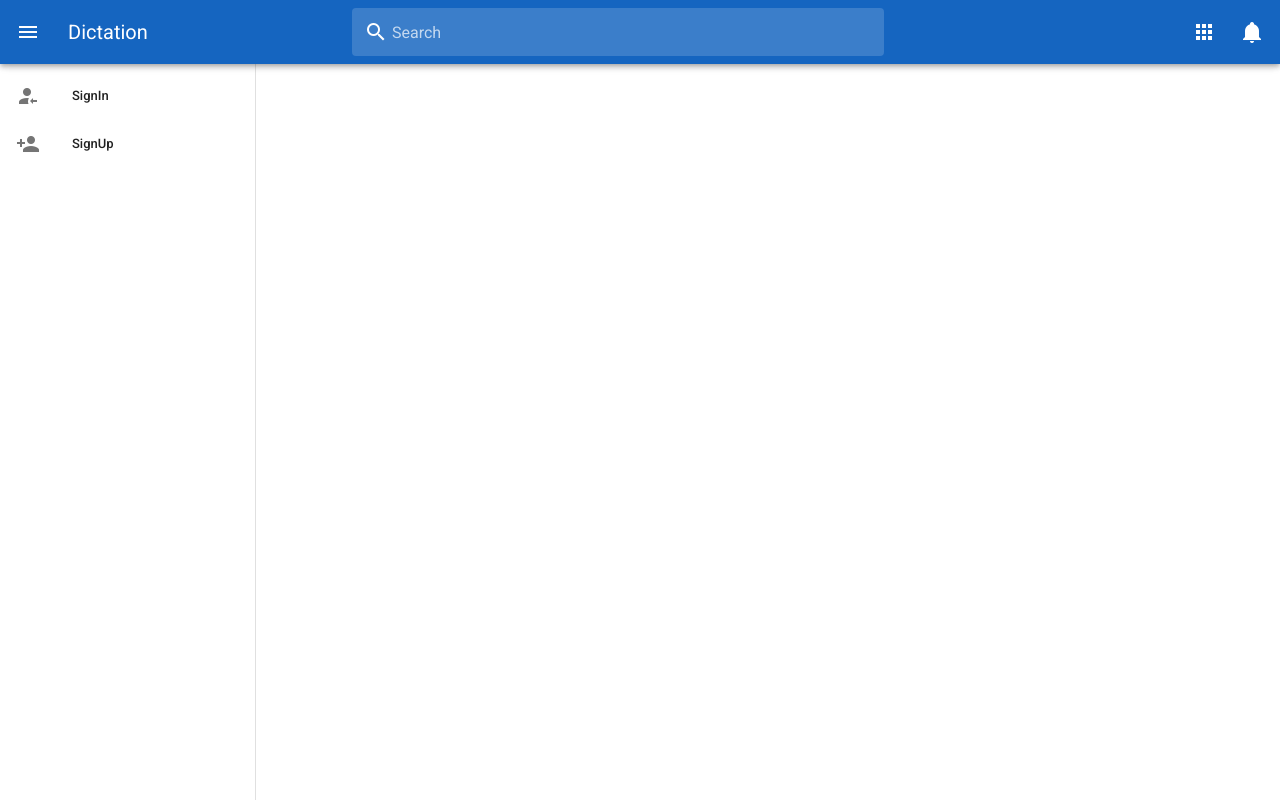
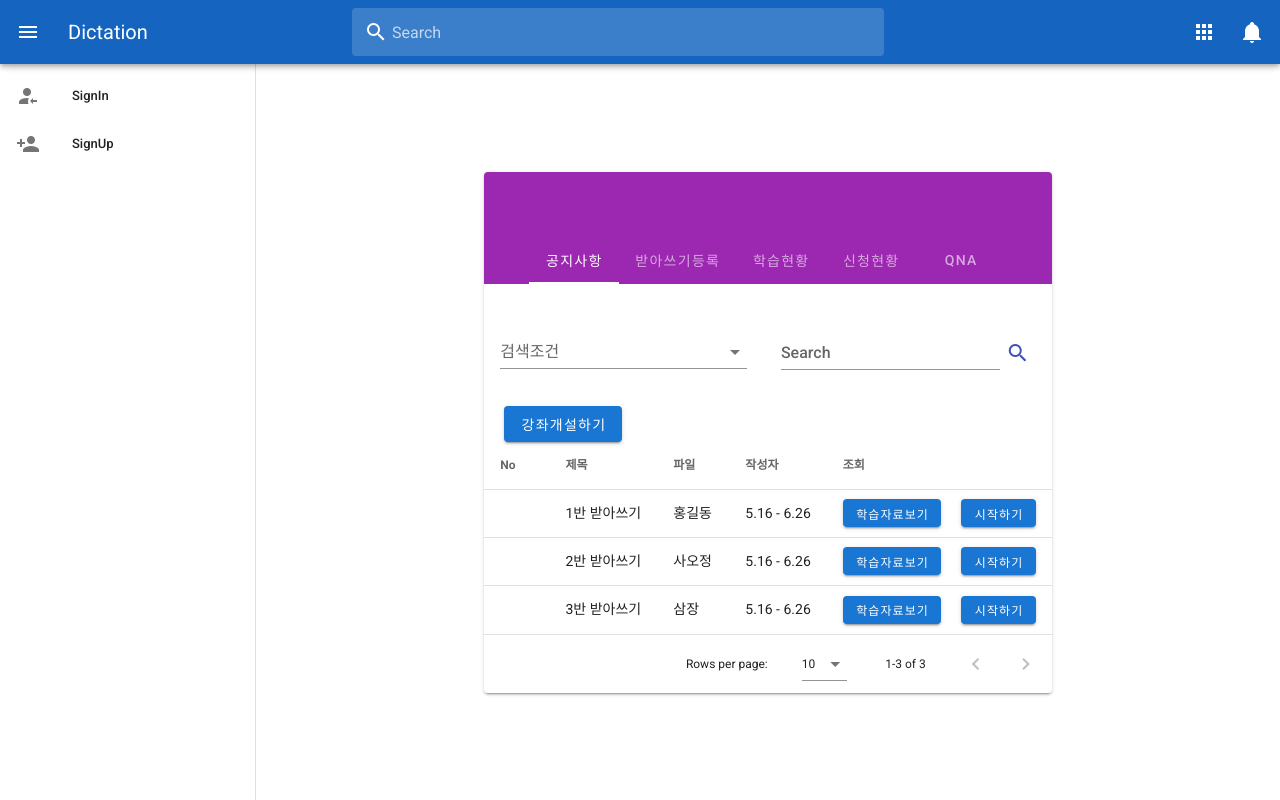
Before and after one commit to subeen1007/dictation-vue, a Vue app in the folder vue-dictation/: page /Teachermain in a window 1280 px wide. Built offline with nearby package versions, Linux system fonts and the light colour scheme.

Commit message:
강좌에 대한 리스트 띄움, 개설강좌입장, 받아쓰기 등록
1. 강좌리스트 띄움
2.개설강좌 리스트 띄움
3. 개설강좌 입장
-개설강좌 안에 들어가면 해당 강좌에 대한lecture_no이 세션값으로 넘겨짐
4. 받아쓰기 등록

```diff
--- a/vue-dictation/src/components/Home.vue
+++ b/vue-dictation/src/components/Home.vue
@@ -46,14 +46,14 @@
               <v-icon>mdi-magnify</v-icon>
             </v-btn>
           </v-card-title>
+          <!-- 강좌 리스트-->
           <v-data-table
             :headers="headers"
             :items="lectures"
             :search="search"
           >
-        <template v-slot:item.actions="{ item }">
-          <v-btn class="mr-5" small color="primary" @click="{item}" >학습자료보기</v-btn>
-          <v-btn small color="primary" @click="goCource()">시작하기</v-btn>
+        <template v-slot:item.actions="{}">
+          <v-btn class="mr-5" small color="primary" @click="gotmain()" >학습자료보기</v-btn>
         </template>
         </v-data-table>
         </v-card>
@@ -71,17 +71,26 @@
       ></v-text-field>
     </v-card-title>
     <v-btn small color="primary" dark class="ml-5" @click="gonewstudy()">강좌개설하기</v-btn>
+    <!-- 개설 강좌-->
     <v-data-table
       :headers="headers2"
-      :items="lecture2"
+      :items="mylectures"
       :search="search2"
-    ></v-data-table>
+    >
+    <template v-slot:item="row"><!--이렇게 해야td안에 들어감-->
+        <tr>
+          <td>{{row.item.lecture_no}}</td>
+          <td>{{row.item.lecture_nm}}</td>
+          <td>{{row.item.grade}}</td>
+          <td>{{row.item.teacher_nm}}</td>
+          <td>{{row.item.enroll_ed_dt}}</td>
+          <td>
+            <v-btn small color="primary" dark class="ml-5" @click="gotmain(row.item)">강좌로 들어가기</v-btn>
+          </td>
+        </tr>
+    </template>
+    </v-data-table>
     </v-card>
-    </v-tab-item>
-     <v-tab-item>
-     <v-card class="mx-auto">
-      <v-spacer></v-spacer>
-     </v-card>
     </v-tab-item>
     </v-tabs-items>
   </v-card>
@@ -92,18 +101,21 @@ import router from '../router'
   export default {
 
     data () {
-      this.$http.get('/api/lecture/list').then(res =>{
-          //console.log('status code: ${res.ban}');
-          this.lectures=res.data;
-          //console.log(this.lectures);
-          //console.log(this.lecture[1].lecture_no);
-      })
       return {
         tabs: null,
-        searchs:["조건1","조건2","조건3"],
+        searchs:["제목","선생님","학년"],
         search: '',
         courseTabs: ["강좌리스트", "개설강좌"],
         headers: [
+          { text: '강좌코드', value: 'lecture_no' },
+          { text: '강좌명', value: 'lecture_nm' },
+          { text: '학년', value: 'grade' },
+          { text: '선생님', value: 'teacher_nm' },
+          { text: '신청기간', value: 'enroll_ed_dt' },
+          { text: '강좌선택', value: 'actions', sortable: false },
+        ],
+        headers2: [
+          { text: '강좌코드', value: 'lecture_no' },
           { text: '강좌명', value: 'lecture_nm' },
           { text: '학년', value: 'grade' },
           { text: '선생님', value: 'teacher_nm' },
@@ -113,59 +125,39 @@ import router from '../router'
         lectures:[
 
         ],
-        desserts: [
-          {
-            courseName: '1반 받아쓰기',
-            grade: 1,
-            teacher: "홍길동",
-            courseDate: "5.16 - 6.26",
+        mylectures:[
 
-          },
-          {
-            courseName: '2반 받아쓰기',
-            grade: 1,
-            teacher: "사오정",
-            courseDate: "5.16 - 6.26",
+        ],
 
-          },
-          {
-            courseName: '3반 받아쓰기',
-            grade: 1,
-            teacher: "삼장",
-            courseDate: "5.16 - 6.26",
-
-          },
-        ],
-        headers2: [
-          {
-            text: '강좌명',
-            align: 'start',
-            sortable: false,
-            value: 'lecture_nm',
-          },
-          { text: '학년', value: 'grade' },
-          { text: '반', value: 'ban' },
-          { text: '선생님', value: 'kor_nm' },
-          { text: '신청기간', value: 'lecture_level' },
-          { text: '강좌선택', value: 'lecture_level' },
-        ],
-        lecture2: [
-        {
-            lecture_nm:'2',
-            grade: 1,
-            ban: 5,
-            kor_nm: '강대성',
-            lecture_level: '70점',
-        },
-        ],
       }
     },
+    created(){
+    this.$http.get('/api/lecture/list').then(res =>{
+          console.log('status code: ${res.ban}');
+          this.lectures=res.data;
+          //console.log(res);
+          //alert(JSON.stringify(this.lectures));
+    })
+    this.$http.get('/api/lecture/teach_mylec').then(res =>{
+          //console.log('status code: ${res.ban}');
+          this.mylectures=res.data;
+          //console.log(res);
+          //alert(JSON.stringify(this.lectures));
+    })
+  },
     methods: {
       gonewstudy(){
         router.push({name: 'stwr'});
       },
-      goCource() {
-        router.push({name: 'sWrite'});
+      gotmain(item){
+        this.$http.get(`/api/lecture/lecture_no/${item.lecture_no}`).then(res =>{
+          //console.log('status code: ${res.ban}');
+          //this.mylectures=res.data;
+          console.log(res);
+          //alert(JSON.stringify(this.lectures));
+        })
+        console.log(item.lecture_no);
+        router.push({name: 'tmain'});
       }
     }
   }
--- a/vue-dictation/src/components/StudyWrite.vue
+++ b/vue-dictation/src/components/StudyWrite.vue
@@ -115,7 +115,7 @@ import router from '../router'
 
           this.$http.post('/api/lecture', this.lecture).then(res =>{
               console.log(res);
-              router.push({name: 'stwr'});
+              router.push({name: 'Home'});
           }).catch(err=>{
               console.error(err);
           })
--- /dev/null
+++ b/vue-dictation/src/components/Teachermain.vue
@@ -0,0 +1,225 @@
+<template>
+  <v-card class="mx-auto">
+    <v-toolbar
+      color="purple"
+      dark
+      flat
+    >
+
+
+      <template v-slot:extension>
+        <v-tabs
+          v-model="tabs"
+          centered
+        >
+          <v-tab
+            v-for="courseTab in courseTabs"
+            :key="courseTab"
+          >
+            {{courseTab}}
+          </v-tab>
+        </v-tabs>
+      </template>
+    </v-toolbar>
+
+
+
+    <v-tabs-items v-model="tabs">
+
+      <v-tab-item>
+        <v-card>
+          <v-card-title>
+             <v-select
+              class="float-left mt-6"
+              v-model="searchs"
+              :items="searchs"
+              label="검색조건"
+            ></v-select>
+            <v-spacer></v-spacer>
+            <v-text-field
+              v-model="search"
+              label="Search"
+              single-line
+              hide-details
+            ></v-text-field>
+            <v-btn icon color="indigo" class="pt-4">
+              <v-icon>mdi-magnify</v-icon>
+            </v-btn>
+          </v-card-title>
+
+            <v-btn color="primary" dark class="ml-5">강좌개설하기</v-btn>
+
+          <v-data-table
+            :headers="headers"
+            :items="desserts"
+            :search="search"
+          >
+        <template v-slot:item.actions="{ item }">
+          <v-btn class="mr-5" small color="primary" @click="{item}" >학습자료보기</v-btn>
+          <v-btn small color="primary" @click="goCource()">시작하기</v-btn>
+        </template>
+        </v-data-table>
+        </v-card>
+      </v-tab-item>
+     <v-tab-item>
+          <v-card class="mx-auto">
+              <!--
+    <div id="choice">
+      <v-layout wrap align-center>
+        <v-flex xs12 sm6 d-flex>
+          <v-select
+            :items="items"
+            label="단계를 선택하세요."
+          ></v-select>
+        </v-flex>`
+      </v-layout>
+    </div>
+    -->
+    <v-form class="mt-12 pt-4 pr-4 pl-4">
+    <div v-for="item in lecture2" :key="item.question_no">
+    <v-file-input @change="processFile($event)" label="upload"></v-file-input>
+    <span>{{item.question_no + ". 받아쓰기 정답등록"}}</span>
+    <v-text-field
+        :headers="headers2"
+        :items="lecture2"
+        label="정답"
+        outlined
+        v-model="item.question"
+        dense>
+    ></v-text-field>
+    </div>
+    <v-flex class="text-center">
+        <v-btn width="270" color="primary" x-large @click="test()">등록</v-btn>
+    </v-flex>
+ </v-form>
+    </v-card>
+    </v-tab-item>
+     <v-tab-item>
+     <v-card class="mx-auto">
+      <v-spacer></v-spacer>
+       <v-data-table
+        :headers="headers3"
+        :items="lecture3"
+        :search="search3"
+       ></v-data-table>
+     </v-card>
+    </v-tab-item>
+    </v-tabs-items>
+  </v-card>
+</template>
+
+<script>
+import router from '../router'
+  export default {
+    data () {
+      return {
+        tabs: null,
+        searchs:["조건1","조건2","조건3"],
+        search: '',
+        courseTabs: ["공지사항", "받아쓰기등록","학습현황","신청현황","QnA"],
+        headers: [
+          { text: 'No', value: 'Number' },
+          { text: '제목', value: 'courseName' },
+          { text: '파일', value: 'teacher' },
+          { text: '작성자', value: 'courseDate' },
+          { text: '조회', value: 'actions', sortable: false },
+        ],
+        desserts: [
+          {
+            courseName: '1반 받아쓰기',
+            grade: 1,
+            teacher: "홍길동",
+            courseDate: "5.16 - 6.26",
+
+          },
+          {
+            courseName: '2반 받아쓰기',
+            grade: 1,
+            teacher: "사오정",
+            courseDate: "5.16 - 6.26",
+
+          },
+          {
+            courseName: '3반 받아쓰기',
+            grade: 1,
+            teacher: "삼장",
+            courseDate: "5.16 - 6.26",
+
+          },
+        ],
+        headers2: [
+          {text:'No', value:'board_cd'},
+          {
+            text: '제목',
+            align: 'start',
+            sortable: false,
+            value: 'board_nm',
+          },
+          { text: '파일', value: 'file' },
+          { text: '작성자', value: 'input_id' },
+          { text: '작성일', value: 'input_dt' },
+          { text: '조회수', value: 'views' },
+        ],
+        headers3: [
+          {
+            text: 'No',
+            align: 'start',
+            sortable: false,
+            value: 'lecture_nm',
+          },
+          { text: '이름', value: 'grade' },
+          { text: '학년', value: 'ban' },
+          { text: '반', value: 'kor_nm' },
+          { text: '진도율', value: 'lecture_level' },
+          { text: '연습시간', value: 'lecture_level' },
+          { text: '받아쓰기 점수', value: 'lecture_level' },
+        ],
+        lecture2: [
+      {question_no: 1, question: '', year: "2020", term: "1", lecture_no: null, course_no: 1, file_nm: null, file_save_nm: null, input_id: null, updated_id: null,update_date: null },
+      {question_no: 2, question: '', year: "2020", term: "1", lecture_no: null, course_no: 1, file_nm: null, file_save_nm: null, input_id: null, updated_id: null,update_date: null},
+      {question_no: 3, question: '', year: "2020", term: "1", lecture_no: null, course_no: 1, file_nm: null, file_save_nm: null, input_id: null, updated_id: null,update_date: null},
+      {question_no: 4, question: '', year: "2020", term: "1", lecture_no: null, course_no: 1, file_nm: null, file_save_nm: null, input_id: null, updated_id: null,update_date: null},
+      {question_no: 5, question: '', year: "2020", term: "1", lecture_no: null, course_no: 1, file_nm: null, file_save_nm: null, input_id: null, updated_id: null,update_date: null},
+      {question_no: 6, question: '', year: "2020", term: "1", lecture_no: null, course_no: 1, file_nm: null, file_save_nm: null, input_id: null, updated_id: null,update_date: null},
+      {question_no: 7, question: '', year: "2020", term: "1", lecture_no: null, course_no: 1, file_nm: null, file_save_nm: null, input_id: null, updated_id: null,update_date: null},
+      {question_no: 8, question: '', year: "2020", term: "1", lecture_no: null, course_no: 1, file_nm: null, file_save_nm: null, input_id: null, updated_id: null,update_date: null},
+      {question_no: 9, question: '', year: "2020", term: "1", lecture_no: null, course_no: 1, file_nm: null, file_save_nm: null, input_id: null, updated_id: null,update_date: null},
+      {question_no: 10, question: '', year: "2020", term: "1", lecture_no: null, course_no: 1, file_nm: null, file_save_nm: null, input_id: null, updated_id: null,update_date: null},
+      ],
+      el: '#choice',
+     items: ['1', '2', '3', '4', '5', '6', '7', '8', '9', '10'],
+      fileTest: ''
+      }
+  },
+
+    methods: {
+      test() {
+
+      for(let item of this.lecture2) {
+
+        this.$http.post('/api/course',item).then(res => {
+          console.log(res);
+          router.push({path: '/tmain'})
+        }).catch(err => {
+          console.error(err);
+        })
+      }
+
+
+      //파일 저장
+      // this.$http.post('/api/course/fileupload',formData, {
+      //   headers: {
+      //     'Content-Type': 'multipart/form-data'
+      //   }
+      // }).then(res => {
+      //   console.log(res);
+      // }).catch(err => {
+      //   console.error(err);
+      // })
+    },
+    processFile(file) {
+      this.fileTest = file;
+    }
+  }
+}
+</script>
--- a/vue-dictation/src/router/index.js
+++ b/vue-dictation/src/router/index.js
@@ -50,6 +50,10 @@ const routes = [
     path: '/StudyWrite',
     name: 'stwr',
     component: () => import('../components/StudyWrite.vue')
+  },{
+    path: '/Teachermain',
+    name: 'tmain',
+    component: () => import('../components/Teachermain.vue')
   }
 
 
```
